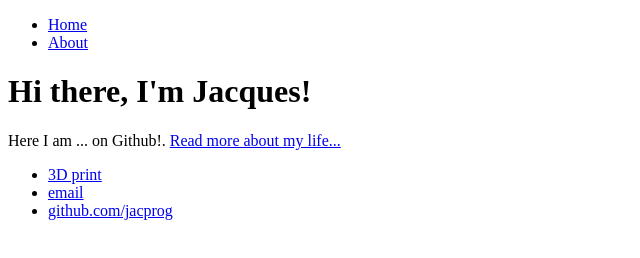
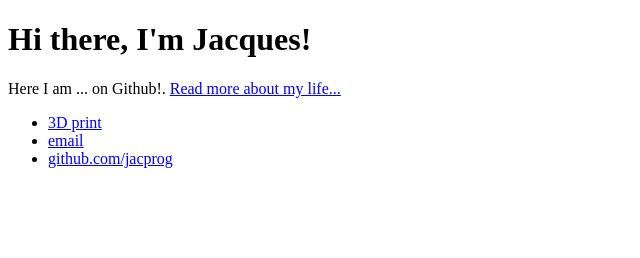
Before and after one commit to jacprog/jacprog.github.io, a plain HTML site: page index.html in a window 1280 px wide. Shown: the whole page, without its empty margins (0-640 px from the left). Drawn offline with Linux system fonts and the light colour scheme.

Commit message:
Update index.html

```diff
--- a/index.html
+++ b/index.html
@@ -4,14 +4,7 @@
 		<title>Jacques WEB page </title>
 	</head>
 	<body>
-		<nav>
-    		<ul>
-        		<li><a href="/">Home</a></li>
-	        	<li><a href="/about">About</a></li>
 
-
-    		</ul>
-		</nav>
 		<div class="container">
     		<div class="blurb">
         		<h1>Hi there, I'm Jacques!</h1>
```
